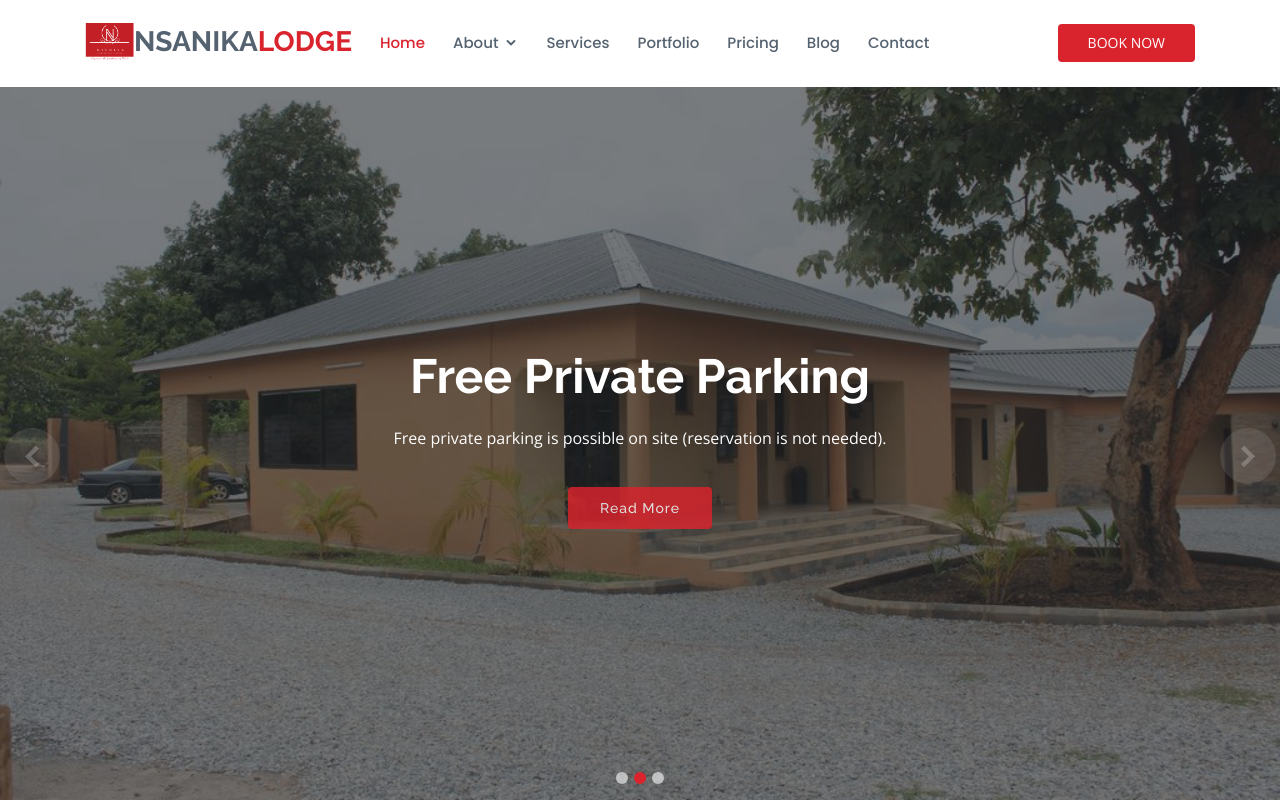
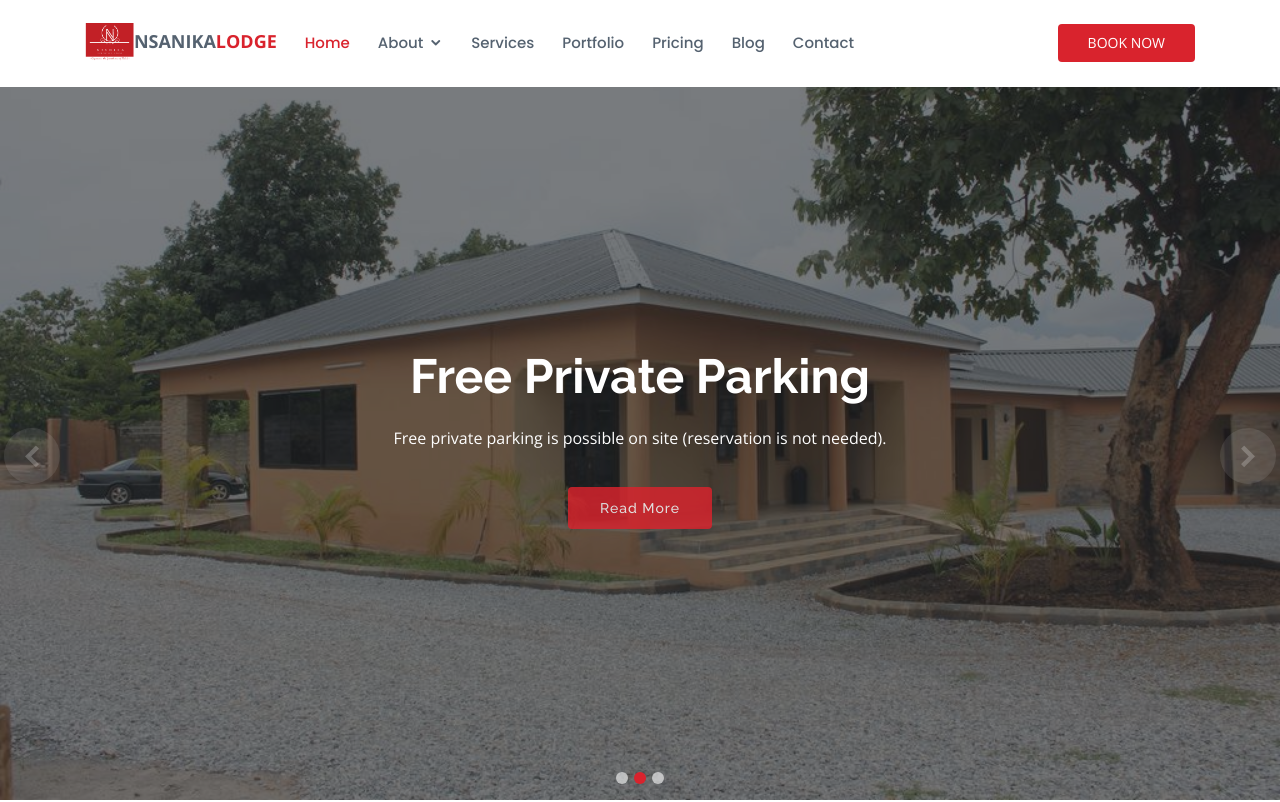
Before and after one commit to Luyando24/Nsanikalodge, a plain HTML site: page index.html in a window 1280 px wide. Shown: the top 802 px of the page. Drawn offline with nearby package versions, Linux system fonts and the light colour scheme.

Commit message:
reduced text logo size to h4

```diff
--- a/assets/css/style.css
+++ b/assets/css/style.css
@@ -75,7 +75,7 @@ h1, h2, h3, h4, h5, h6 {
 }
 
 #header .logo {
-  font-size: 28px;
+  font-size: 18px;
   margin: 0;
   padding: 0;
   line-height: 1;
--- a/index.html
+++ b/index.html
@@ -47,7 +47,7 @@
   <header id="header" class="fixed-top ">
     <div class="container d-flex align-items-center">
 
-      <h4 class="logo"><a href="index.html"><img src="images/logo1.png">Nsanika<span style="color: #d9232d;">Lodge</span></a></h4>
+      <p class="logo"><a href="index.html"><img src="images/logo1.png">Nsanika<span style="color: #d9232d;">Lodge</span></a></p>
       <!-- Uncomment below if you prefer to use an image logo -->
       <!-- <a href="index.html" class="logo"><img src="assets/img/logo.png" alt="" class="img-fluid"></a>-->
 
```
